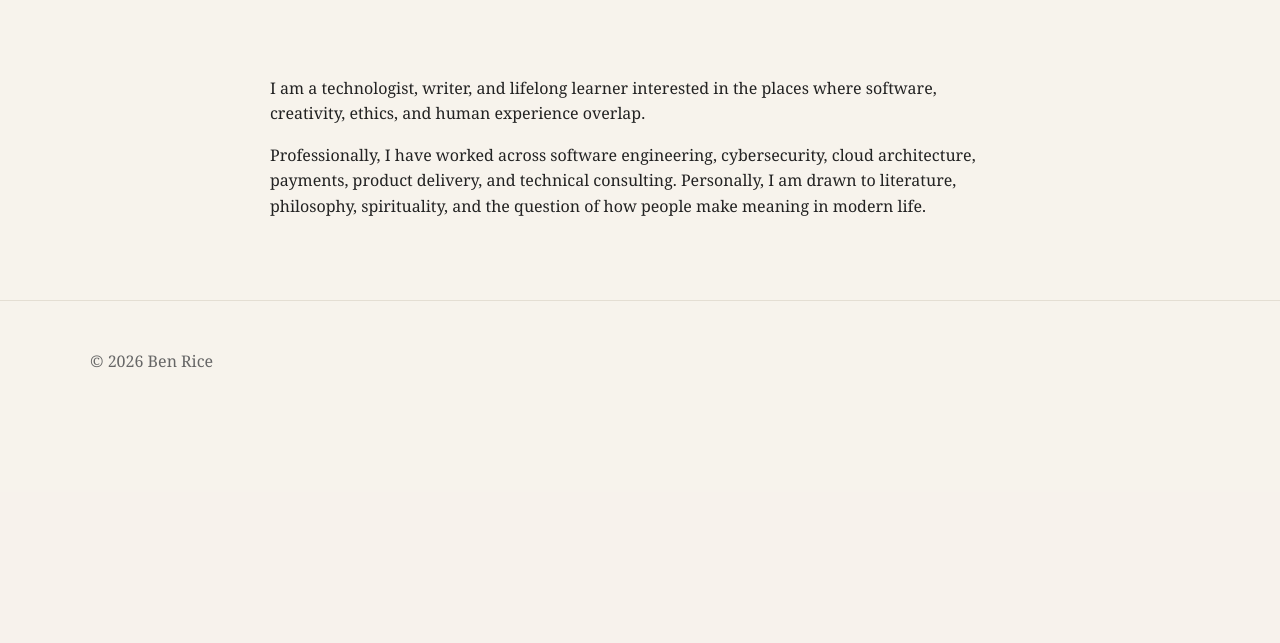
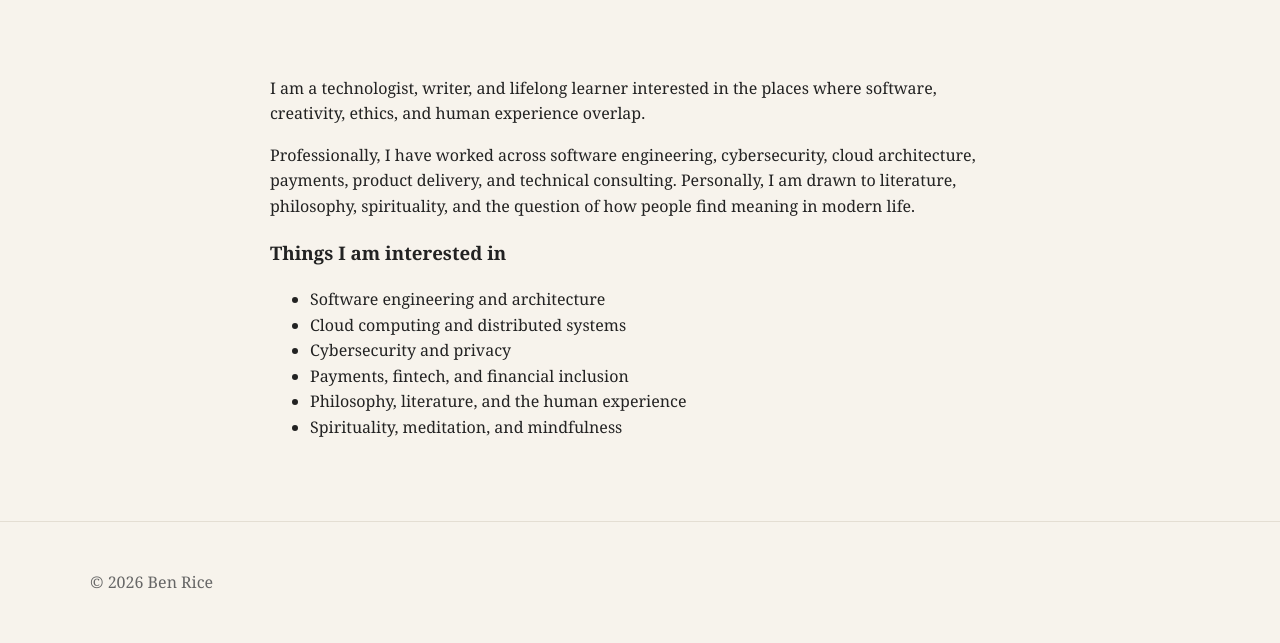
Before and after one commit to benrice/benrice.me, a Flask app: page /about in a window 1280 px wide. Shown: the part 308-951 px from the top of the page. Before the commit the page ends 676 px from the top, so only its background shows below. Run offline with Flask 3, Linux system fonts and the light colour scheme.

Commit message:
Adds Likes List

```diff
--- a/templates/about.html
+++ b/templates/about.html
@@ -21,8 +21,17 @@
             Professionally, I have worked across software engineering, cybersecurity,
             cloud architecture, payments, product delivery, and technical consulting.
             Personally, I am drawn to literature, philosophy, spirituality, and the
-            question of how people make meaning in modern life.
+            question of how people find meaning in modern life.
         </p>
+        <h3>Things I am interested in</h3>
+        <ul>
+            <li>Software engineering and architecture</li>
+            <li>Cloud computing and distributed systems</li>
+            <li>Cybersecurity and privacy</li>
+            <li>Payments, fintech, and financial inclusion</li>
+            <li>Philosophy, literature, and the human experience</li>
+            <li>Spirituality, meditation, and mindfulness</li>
+        </ul>
     </div>
 </section>
 {% endblock %}
```
